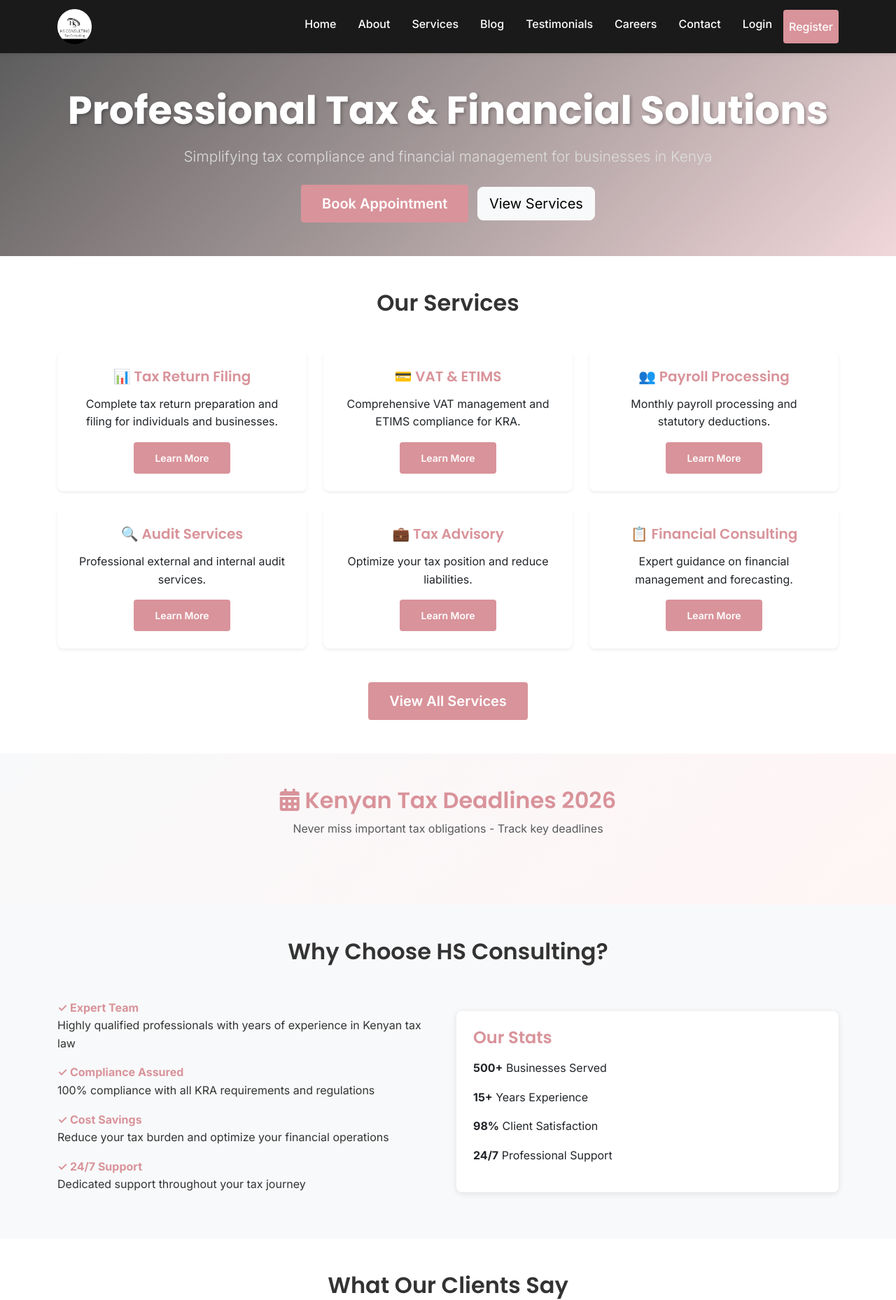
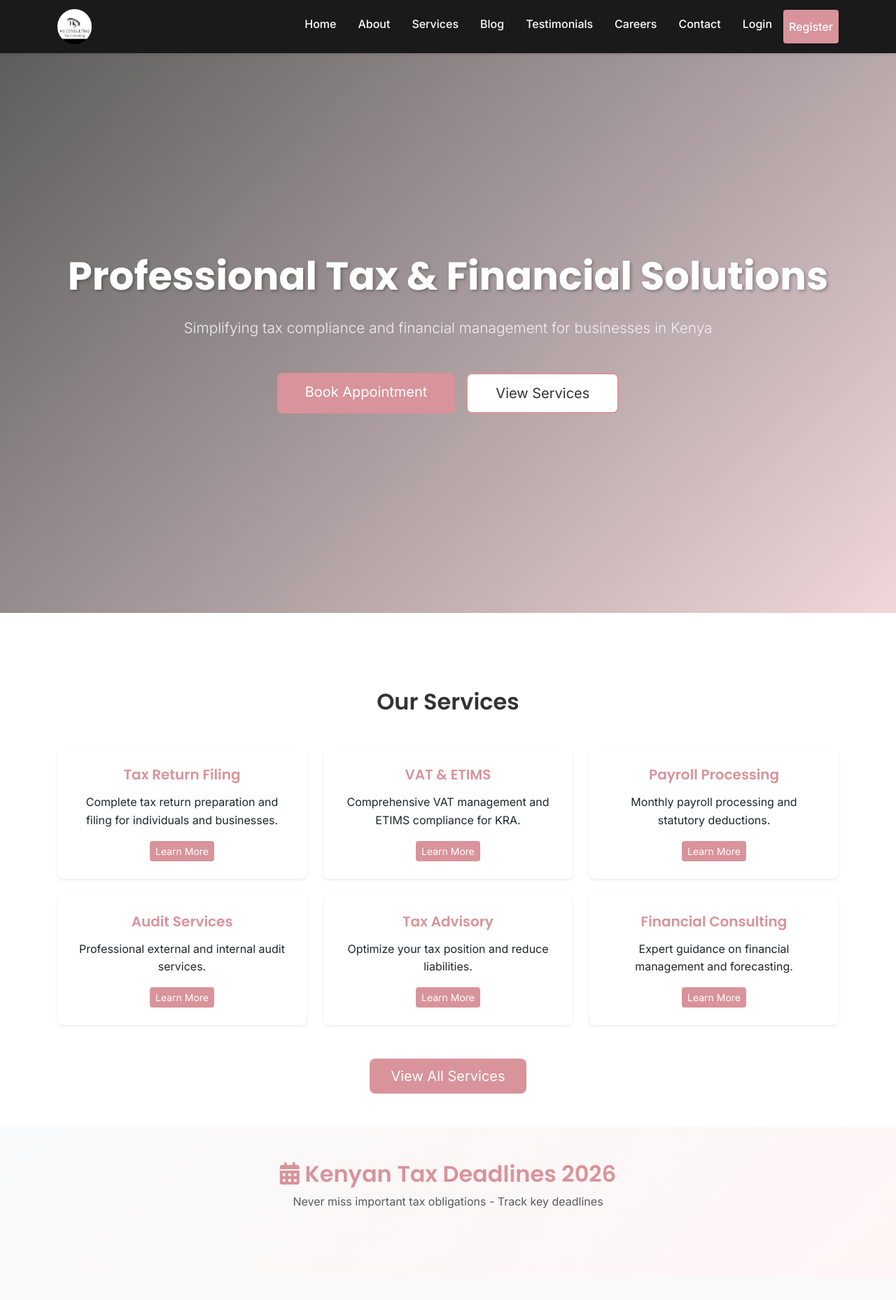
Before and after one commit to Adanhassan790/hsconsulting, a Django app: page / in a window 1280 px wide. Shown: the top 1858 px of the page at 70% size. Run offline with Django 4.2, Linux system fonts and the light colour scheme; data that the repository does not hold is empty; parts of the project's set-up code (start-up, migrations or seed data) failed here and were passed over.

Commit message:
Remove emojis from services, create full-screen hero section, center hero buttons, expand services spacing, update all buttons to faint red color, improve logo flip animation with better 3D perspective and visibility

```diff
--- a/static/css/style.css
+++ b/static/css/style.css
@@ -41,25 +41,32 @@ h1, h2, h3, h4, h5, h6 {
     font-size: 1.5rem;
     font-weight: bold;
     letter-spacing: 1px;
-    perspective: 1000px;
+    perspective: 1200px;
+    display: inline-flex;
+    align-items: center;
 }
 
 .navbar-brand img {
     transition: transform 0.6s cubic-bezier(0.68, -0.55, 0.265, 1.55);
     display: inline-block;
+    opacity: 0.5;
 }
 
 .navbar-brand img.loaded {
-    animation: logoFlip 0.8s ease-out;
+    animation: logoFlip 0.8s ease-out forwards;
 }
 
 @keyframes logoFlip {
     0% {
-        transform: rotateY(0deg) scale(0.5);
+        transform: rotateY(-180deg) scale(0.3);
         opacity: 0;
     }
-    50% {
-        transform: rotateY(720deg) scale(1.05);
+    60% {
+        transform: rotateY(20deg) scale(1.1);
+        opacity: 1;
+    }
+    80% {
+        transform: rotateY(-10deg) scale(1.05);
     }
     100% {
         transform: rotateY(0deg) scale(1);
@@ -121,13 +128,15 @@ h1, h2, h3, h4, h5, h6 {
 }
 
 .btn-danger {
-    background: var(--primary-red);
+    background: var(--primary-red) !important;
+    color: white !important;
+    border: none !important;
 }
 
 .btn-danger:hover {
-    background: var(--accent-red);
+    background: var(--accent-red) !important;
     transform: translateY(-2px);
-    box-shadow: 0 5px 15px rgba(217, 147, 154, 0.4);
+    box-shadow: 0 5px 15px rgba(217, 147, 154, 0.4) !important;
 }
 
 .btn-primary {
--- a/static/js/main.js
+++ b/static/js/main.js
@@ -1,10 +1,15 @@
 /* Main JavaScript */
 
 // Logo flip animation on page load
-window.addEventListener('load', function() {
+document.addEventListener('DOMContentLoaded', function() {
     // Trigger logo flip animation
-    const logoImg = document.querySelector('.navbar-brand img');
+    const logoImg = document.getElementById('navbar-logo');
     if (logoImg) {
+        // Remove loaded state first
+        logoImg.classList.remove('loaded');
+        // Force reflow to restart animation
+        void logoImg.offsetWidth;
+        // Add loaded state to trigger animation
         logoImg.classList.add('loaded');
     }
 });
--- a/templates/base/base.html
+++ b/templates/base/base.html
@@ -20,7 +20,7 @@
     <nav class="navbar navbar-expand-lg navbar-dark bg-dark">
         <div class="container">
             <a class="navbar-brand d-flex align-items-center" href="{% url 'core:home' %}">
-                <img src="{% static 'images/logo.png' %}" alt="HS Consulting" style="height: 50px; width: auto;" loading="lazy">
+                <img id="navbar-logo" src="{% static 'images/logo.png' %}" alt="HS Consulting" style="height: 50px; width: auto;" loading="eager">
             </a>
             <button class="navbar-toggler" type="button" data-bs-toggle="collapse" data-bs-target="#navbarNav">
                 <span class="navbar-toggler-icon"></span>
--- a/templates/core/home.html
+++ b/templates/core/home.html
@@ -5,80 +5,80 @@
 
 {% block content %}
 
-<!-- Hero Section -->
-<section class="py-5 hero">
-    <div class="container">
-        <h1 class="display-4 fw-bold mb-3">Professional Tax & Financial Solutions</h1>
-        <p class="lead mb-4">Simplifying tax compliance and financial management for businesses in Kenya</p>
-        <div>
-            <a href="{% url 'appointments:book' %}" class="btn btn-danger btn-lg me-2">Book Appointment</a>
-            <a href="{% url 'services:list' %}" class="btn btn-light btn-lg">View Services</a>
+<!-- Hero Section - Full Screen -->
+<section class="py-5 hero" style="min-height: 100vh; display: flex; align-items: center; justify-content: center;">
+    <div class="container text-center">
+        <h1 class="display-3 fw-bold mb-4">Professional Tax & Financial Solutions</h1>
+        <p class="lead mb-5" style="font-size: 1.3rem; color: #f0f0f0;">Simplifying tax compliance and financial management for businesses in Kenya</p>
+        <div class="d-flex justify-content-center gap-3 flex-wrap">
+            <a href="{% url 'appointments:book' %}" class="btn btn-lg" style="background-color: #D9939A; color: white; border: none; padding: 12px 40px;">Book Appointment</a>
+            <a href="{% url 'services:list' %}" class="btn btn-lg" style="background-color: white; color: #333; border: 2px solid #D9939A; padding: 12px 40px;">View Services</a>
         </div>
     </div>
 </section>
 
 <!-- Services Section -->
-<section class="py-5">
+<section class="py-5" style="margin-top: 60px;">
     <div class="container">
         <h2 class="text-center mb-5">Our Services</h2>
         <div class="row g-4">
             <div class="col-md-6 col-lg-4">
                 <div class="card h-100 shadow-sm border-0">
                     <div class="card-body text-center">
-                        <h5 class="card-title text-danger">📊 Tax Return Filing</h5>
+                        <h5 class="card-title text-danger">Tax Return Filing</h5>
                         <p class="card-text">Complete tax return preparation and filing for individuals and businesses.</p>
-                        <a href="{% url 'services:list' %}" class="btn btn-sm btn-danger">Learn More</a>
+                        <a href="{% url 'services:list' %}" class="btn btn-sm" style="background-color: #D9939A; color: white; border: none;">Learn More</a>
                     </div>
                 </div>
             </div>
             <div class="col-md-6 col-lg-4">
                 <div class="card h-100 shadow-sm border-0">
                     <div class="card-body text-center">
-                        <h5 class="card-title text-danger">💳 VAT & ETIMS</h5>
+                        <h5 class="card-title text-danger">VAT & ETIMS</h5>
                         <p class="card-text">Comprehensive VAT management and ETIMS compliance for KRA.</p>
-                        <a href="{% url 'services:list' %}" class="btn btn-sm btn-danger">Learn More</a>
+                        <a href="{% url 'services:list' %}" class="btn btn-sm" style="background-color: #D9939A; color: white; border: none;">Learn More</a>
                     </div>
                 </div>
             </div>
             <div class="col-md-6 col-lg-4">
                 <div class="card h-100 shadow-sm border-0">
                     <div class="card-body text-center">
-                        <h5 class="card-title text-danger">👥 Payroll Processing</h5>
+                        <h5 class="card-title text-danger">Payroll Processing</h5>
                         <p class="card-text">Monthly payroll processing and statutory deductions.</p>
-                        <a href="{% url 'services:list' %}" class="btn btn-sm btn-danger">Learn More</a>
+                        <a href="{% url 'services:list' %}" class="btn btn-sm" style="background-color: #D9939A; color: white; border: none;">Learn More</a>
                     </div>
                 </div>
             </div>
             <div class="col-md-6 col-lg-4">
                 <div class="card h-100 shadow-sm border-0">
                     <div class="card-body text-center">
-                        <h5 class="card-title text-danger">🔍 Audit Services</h5>
+                        <h5 class="card-title text-danger">Audit Services</h5>
                         <p class="card-text">Professional external and internal audit services.</p>
-                        <a href="{% url 'services:list' %}" class="btn btn-sm btn-danger">Learn More</a>
+                        <a href="{% url 'services:list' %}" class="btn btn-sm" style="background-color: #D9939A; color: white; border: none;">Learn More</a>
                     </div>
                 </div>
             </div>
             <div class="col-md-6 col-lg-4">
                 <div class="card h-100 shadow-sm border-0">
                     <div class="card-body text-center">
-                        <h5 class="card-title text-danger">💼 Tax Advisory</h5>
+                        <h5 class="card-title text-danger">Tax Advisory</h5>
                         <p class="card-text">Optimize your tax position and reduce liabilities.</p>
-                        <a href="{% url 'services:list' %}" class="btn btn-sm btn-danger">Learn More</a>
+                        <a href="{% url 'services:list' %}" class="btn btn-sm" style="background-color: #D9939A; color: white; border: none;">Learn More</a>
                     </div>
                 </div>
             </div>
             <div class="col-md-6 col-lg-4">
                 <div class="card h-100 shadow-sm border-0">
                     <div class="card-body text-center">
-                        <h5 class="card-title text-danger">📋 Financial Consulting</h5>
+                        <h5 class="card-title text-danger">Financial Consulting</h5>
                         <p class="card-text">Expert guidance on financial management and forecasting.</p>
-                        <a href="{% url 'services:list' %}" class="btn btn-sm btn-danger">Learn More</a>
+                        <a href="{% url 'services:list' %}" class="btn btn-sm" style="background-color: #D9939A; color: white; border: none;">Learn More</a>
                     </div>
                 </div>
             </div>
         </div>
         <div class="text-center mt-5">
-            <a href="{% url 'services:list' %}" class="btn btn-danger btn-lg">View All Services</a>
+            <a href="{% url 'services:list' %}" class="btn btn-lg" style="background-color: #D9939A; color: white; border: none; padding: 10px 30px;">View All Services</a>
         </div>
     </div>
 </section>
@@ -141,7 +141,7 @@
                         </p>
                     </div>
                     <div class="card-footer bg-light text-center border-0">
-                        <a href="{% url 'appointments:book' %}" class="btn btn-sm btn-danger">
+                        <a href="{% url 'appointments:book' %}" class="btn btn-sm" style="background-color: #D9939A; color: white; border: none;">
                             <i class="fas fa-calendar-check"></i> Schedule Appointment
                         </a>
                     </div>
@@ -152,7 +152,7 @@
 
         <div class="text-center mt-5">
             <p class="text-muted mb-3">View all tax deadlines and plan your compliance calendar</p>
-            <a href="{% url 'appointments:tax_calendar' %}" class="btn btn-danger btn-lg">
+            <a href="{% url 'appointments:tax_calendar' %}" class="btn btn-lg" style="background-color: #D9939A; color: white; border: none; padding: 10px 30px;">
                 <i class="fas fa-calendar"></i> View Full Tax Calendar
             </a>
         </div>
@@ -254,7 +254,7 @@
                         <small class="text-danger fw-bold">March 29, 2026</small>
                         <h5 class="card-title mt-2">Tax Deductions for Small Business Owners</h5>
                         <p class="card-text">Discover the most overlooked tax deductions...</p>
-                        <a href="{% url 'blog:list' %}" class="btn btn-sm btn-danger">Read More</a>
+                        <a href="{% url 'blog:list' %}" class="btn btn-sm" style="background-color: #D9939A; color: white; border: none;">Read More</a>
                     </div>
                 </div>
             </div>
@@ -264,7 +264,7 @@
                         <small class="text-danger fw-bold">March 22, 2026</small>
                         <h5 class="card-title mt-2">Understanding ETIMS: A Complete Guide</h5>
                         <p class="card-text">Complete guide to ETIMS compliance requirements...</p>
-                        <a href="{% url 'blog:list' %}" class="btn btn-sm btn-danger">Read More</a>
+                        <a href="{% url 'blog:list' %}" class="btn btn-sm" style="background-color: #D9939A; color: white; border: none;">Read More</a>
                     </div>
                 </div>
             </div>
@@ -274,7 +274,7 @@
                         <small class="text-danger fw-bold">March 15, 2026</small>
                         <h5 class="card-title mt-2">2026 VAT Changes: What You Need to Know</h5>
                         <p class="card-text">Latest updates on VAT regulations for 2026...</p>
-                        <a href="{% url 'blog:list' %}" class="btn btn-sm btn-danger">Read More</a>
+                        <a href="{% url 'blog:list' %}" class="btn btn-sm" style="background-color: #D9939A; color: white; border: none;">Read More</a>
                     </div>
                 </div>
             </div>
@@ -288,7 +288,7 @@
         <h2 class="mb-4">Ready to Streamline Your Tax Operations?</h2>
         <p class="lead mb-4">Get a free consultation from our expert team</p>
         <div>
-            <a href="{% url 'appointments:book' %}" class="btn btn-danger btn-lg me-2">Book Free Consultation</a>
+            <a href="{% url 'appointments:book' %}" class="btn btn-lg me-2" style="background-color: #D9939A; color: white; border: none; padding: 10px 30px;">Book Free Consultation</a>
             <a href="{% url 'inquiries:contact' %}" class="btn btn-outline-light btn-lg">Send an Inquiry</a>
         </div>
     </div>
```
